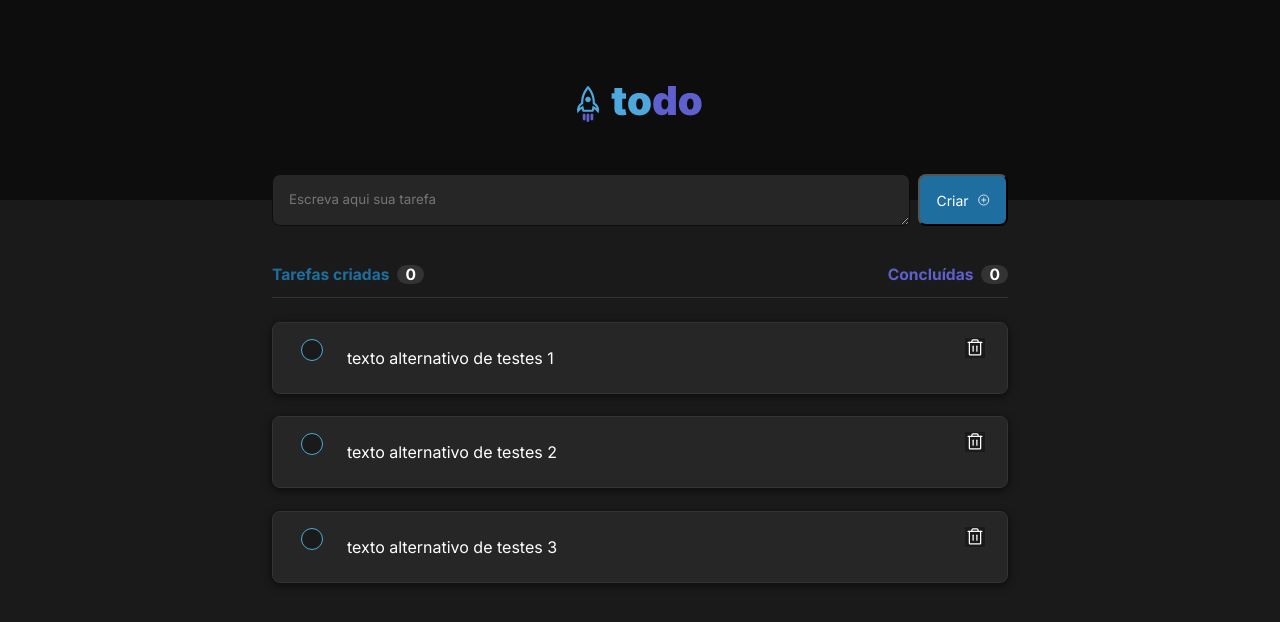
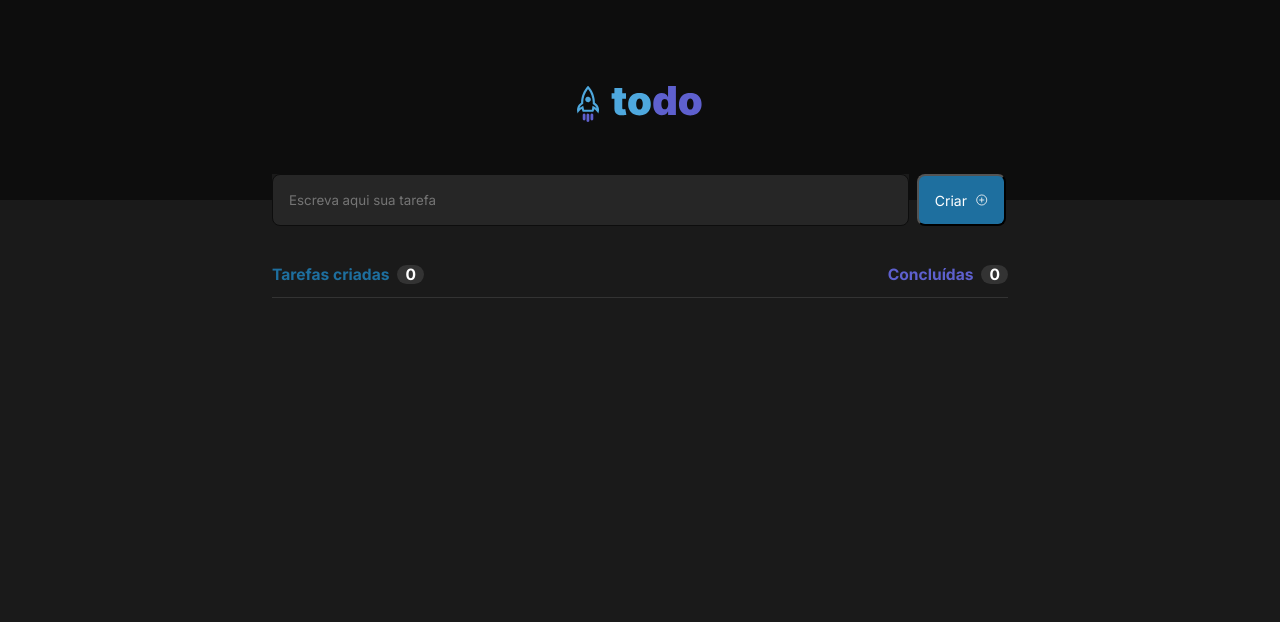
Before and after one commit to Gustavo-drafts/smartlist-ignite-challenge, a React (Vite) app: page / in a window 1280 px wide. Shown: the top 622 px of the page. Built offline with nearby package versions, Linux system fonts and the light colour scheme.

Commit message:
state addTask Solved

```diff
--- a/src/components/Card.jsx
+++ b/src/components/Card.jsx
@@ -2,7 +2,12 @@ import { Trash } from 'phosphor-react';
 
 import styles from './Card.module.css'
 
-export function Card({ taskText, value }) {
+export function Card({ value, handle }) {
+
+
+
+
+
   return (
     <div className={styles.header}>
 
@@ -12,10 +17,12 @@ export function Card({ taskText, value }) {
 
         </label>
         <p className={styles.paragraph}>
-          {taskText}
+          {value}
         </p>
         <label className={styles.labelTrash}>
-          <Trash size={20}
+          <Trash
+            onClick={handle}
+            size={20}
           />
         </label>
       </div>
--- a/src/components/Todo.jsx
+++ b/src/components/Todo.jsx
@@ -4,53 +4,54 @@ import { Card } from './Card';
 import styles from './Todo.module.css';
 
 
-const posts = [
-  {
-    id: 1,
-    taskText: 'texto alternativo de testes 1'
-  },
-  {
-    id: 2,
-    taskText: 'texto alternativo de testes 2'
-  },
-  {
-    id: 3,
-    taskText: 'texto alternativo de testes 3'
-  }
-];
 
 
 export function Todo() {
 
-  const [tasks, setTasks] = useState([''])
+  const [task, setTask] = useState('');
 
-  const [newTaskText, setNewTaskText] = useState('')
+  const [listTasks, setListTasks] = useState([]);
 
-  function handleCreateNewTask() {
-    event.preventDefault()
+  function handleAddTask() {
+    if (!task) return alert('Digite uma tarefa!');
 
-    setTasks([...tasks, newTaskText]);
-    setNewTaskText('')
+    const newTask = {
+      id: Math.random(),
+      task: task,
+    }
+
+    setListTasks([...listTasks, newTask]);
+    setTask('')
   }
 
-  function handleNewTaskChange() {
+  function removeTask(taskToRemove) {
+    const tasksWithoutRemovedOne = listTasks.filter(task => {
+      return task !== taskToRemove;
+    })
 
+    setTask([...tasksWithoutRemovedOne]);
+
+    console.log(tasksWithoutRemovedOne);
   }
+
 
 
   return (
     <>
       <div className={styles.inline}>
 
-        <textarea
-          className={styles.input}
-          name='inputTask'
-          placeholder='Escreva aqui sua tarefa'
-          onChange={handleNewTaskChange}
-        />
+        <label>
+
+          <input
+            value={task}
+            className={styles.input}
+            placeholder='Escreva aqui sua tarefa'
+            onChange={(e) => setTask(e.target.value)}
+          />
+        </label>
         <button
+          onClick={handleAddTask}
           className={styles.button}
-          onClick={handleCreateNewTask}
         >
           Criar
           <PlusCircle
@@ -62,15 +63,16 @@ export function Todo() {
       </div>
 
 
-      {posts.map(post => {
+      {listTasks.map((task) => {
         return (
           <Card
-            key={post.id}
-            taskText={post.taskText}
-            value={newTaskText}
+            key={task.id}
+            value={task.task}
+            handle={removeTask}
           />
         )
-      })}
+      })
+      }
 
     </>
   );
```
